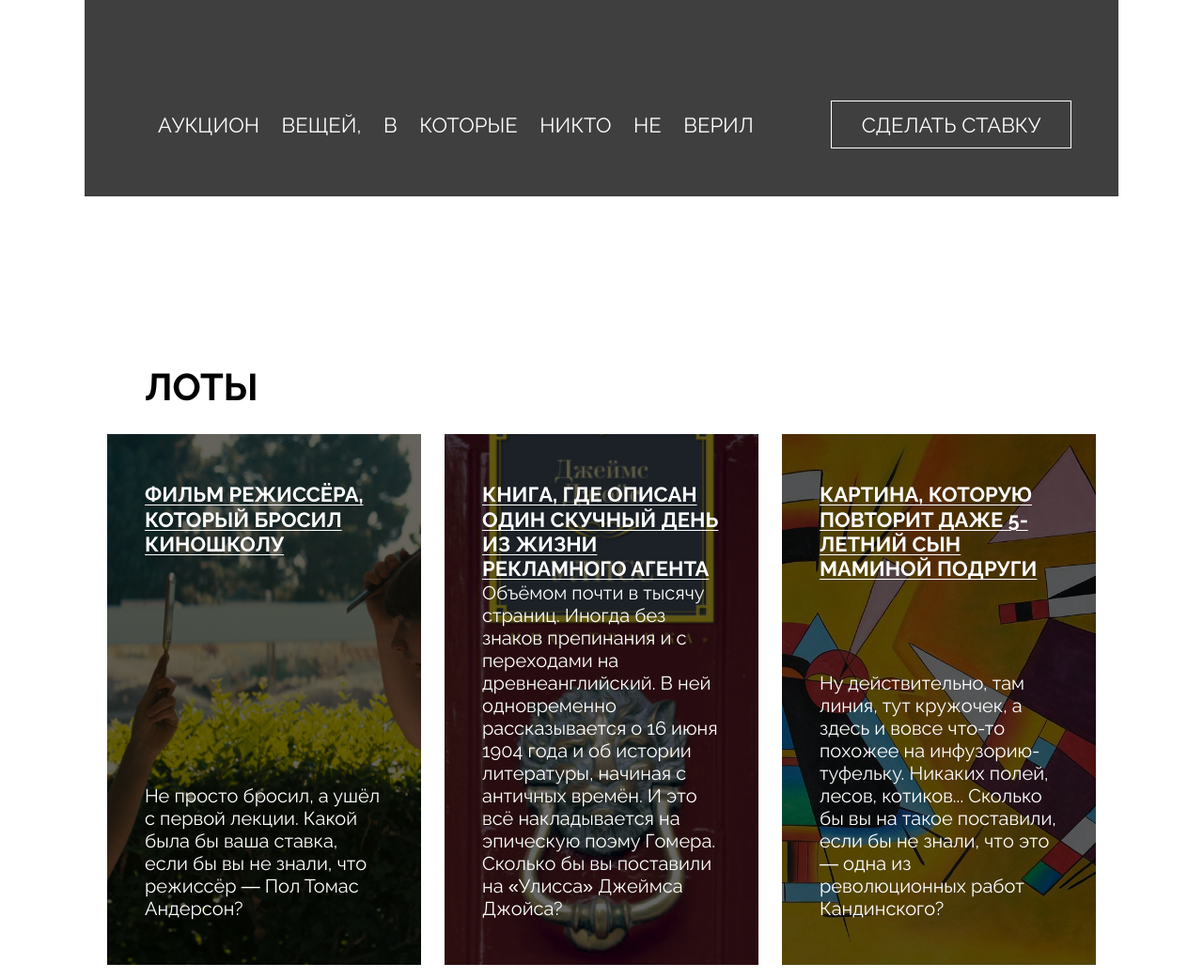
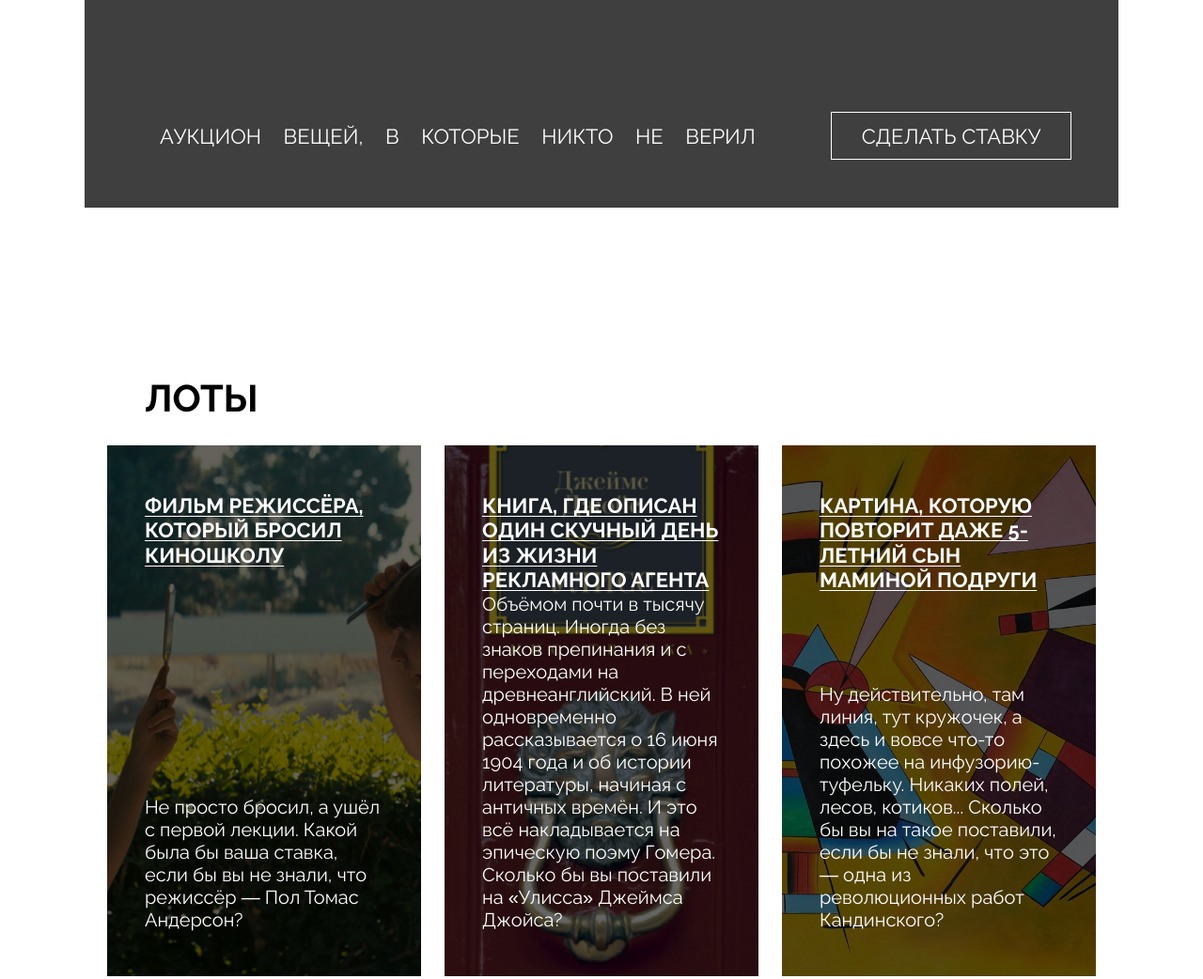
Before and after one commit to Ruslan85tim/ono-tebe-nado, a plain HTML site: page index.html in a window 1280 px wide. Shown: the part 829-1871 px from the top of the page at 94% size. Drawn offline with Linux system fonts and the light colour scheme; the site is published under a folder, as on GitHub Pages, so addresses that start at the root find nothing.

Commit message:
я две неделе уже не сплю

```diff
--- a/index.html
+++ b/index.html
@@ -27,7 +27,7 @@
       <a>
         <img
           class="header__logo-image"
-          src="/images/logo-black.svg"
+          src="./images/logo-black.svg"
           alt="Логотип черный"
         />
       </a>
@@ -56,8 +56,8 @@
           <p class="cover__description-text">
             Аукцион вещей, в которые никто не верил
           </p>
+          <button type="submit" class="bet-button">Сделать ставку</button>
         </div>
-        <button type="submit" class="bet-button">Сделать ставку</button>
       </section>
       <section class="lots">
         <h2 class="lots__heading">Лоты</h2>
@@ -117,7 +117,7 @@
       <section class="about">
         <div class="about__logo">
           <img
-            src="/images/logo-white.svg"
+            src="./images/logo-white.svg"
             alt="белый логотип"
             class="about__logo-image"
           />
@@ -154,7 +154,7 @@
       <nav class="footer__menu">
         <ul class="footer__menu-list">
           <li class="footer__menu-list-item">
-            <a href="#" class="footer__menu-link_active">главная</a>
+            <a href="#" class="menu-link footer__menu-link_active">главная</a>
           </li>
           <li>
             <a href="#" class="menu-link">посмотреть лоты</a>
--- a/styles/style.css
+++ b/styles/style.css
@@ -52,7 +52,8 @@
   position: relative;
   width: 1100px;
   min-height: 757px;
-  padding: 164px 50px 145px;
+  padding: 164px 50px 39px;
+  z-index: 0;
 }
 
 .overlay {
@@ -60,13 +61,12 @@
   inset: 0;
   background: #000000;
   opacity: 0.6;
-  z-index: 0;
+  z-index: -1;
 }
 
 .cover__title {
   position: relative;
   width: 1000px;
-  min-height: 355px;
   font-style: normal;
   font-weight: 700;
   font-size: 100px;
@@ -98,12 +98,11 @@
 }
 
 .cover__description {
-  position: relative;
-  width: 637px;
-  height: 28px;
-  left: 28px;
-  top: 134px;
-  z-index: 1;
+  display: flex;
+  justify-content: space-between;
+  padding-top: 122px;
+  padding-left: 30px;
+  align-items: center;
 }
 
 .cover__description-text {
@@ -122,11 +121,8 @@
   background: transparent;
   border: 1px solid currentColor;
   text-transform: uppercase;
-  position: relative;
   width: 256px;
   height: 51px;
-  left: 744px;
-  top: 94px;
   font-family: inherit;
 }
 
@@ -146,7 +142,7 @@
 
 .lots__card-list {
   display: flex;
-  flex-wrap: nowrap;
+  flex-wrap: wrap;
   gap: 25px;
 }
 
@@ -182,6 +178,7 @@
   justify-content: space-between;
   position: relative;
   height: 100%;
+  z-index: 0;
 }
 
 .card_type_film {
@@ -270,7 +267,7 @@
 .footer {
   display: grid;
   grid-template-columns: 240.52px 1fr 240px;
-  padding: 180px 50px 0 50px;
+  padding: 181px 50px 88px 50px;
   align-items: start;
 }
 
```
